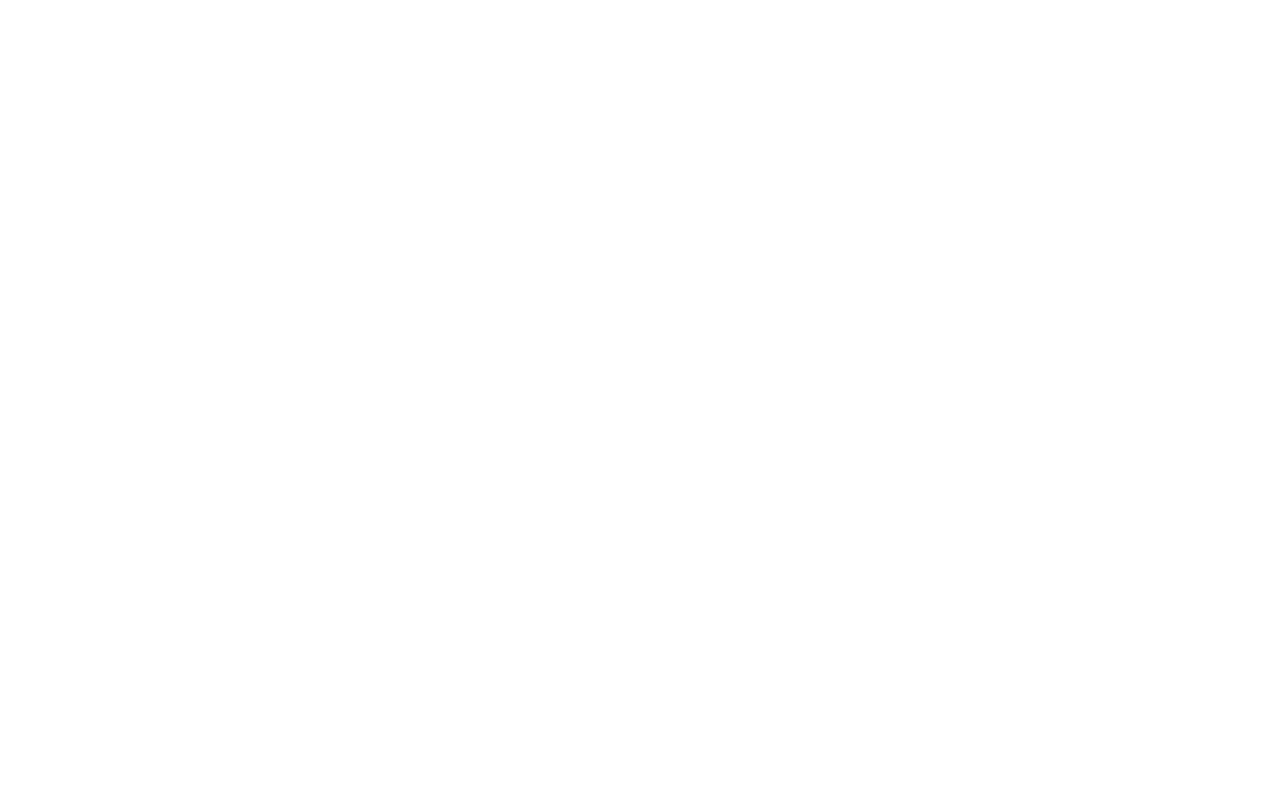
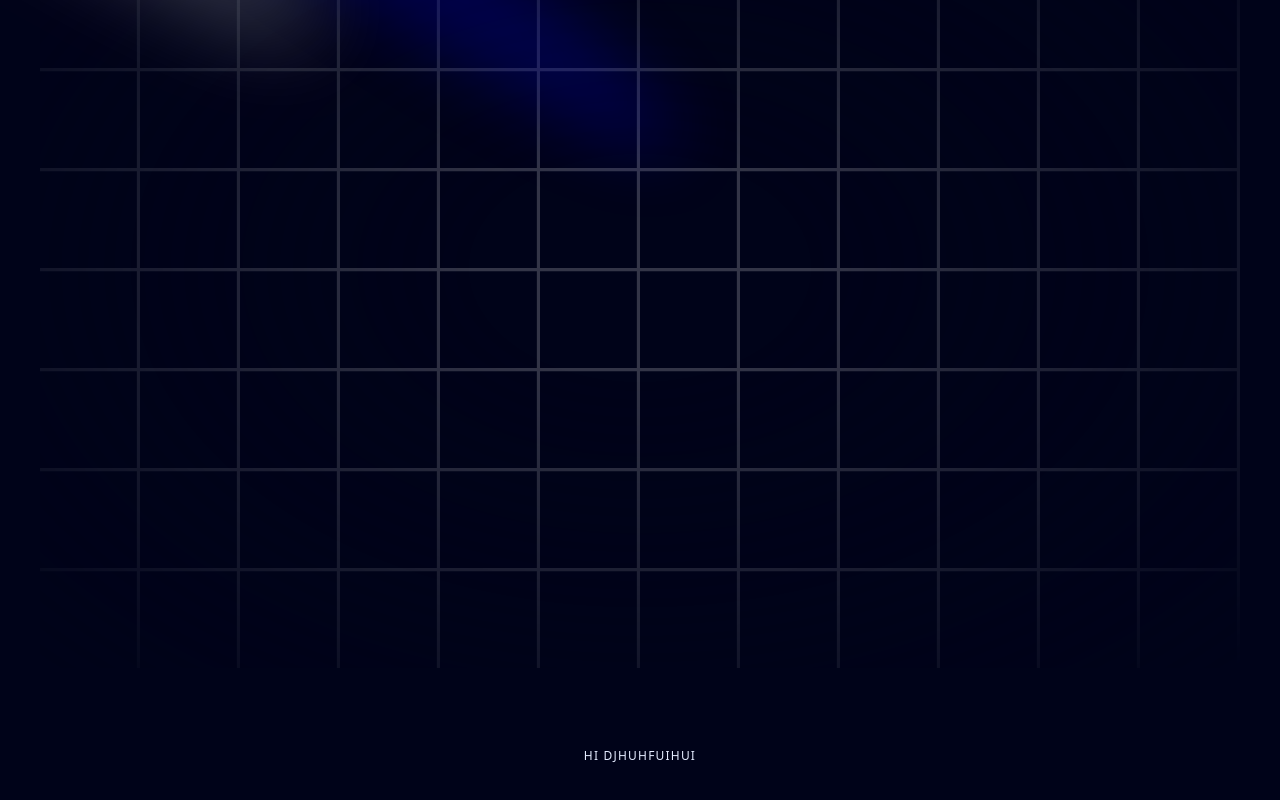
Before and after one commit to pH0enix46/my-PorTFolio---V1, a Next.js app: page / in a window 1280 px wide. Shown: the part 276-1076 px from the top of the page. Before the commit the page ends 800 px from the top, so only its background shows below. Built offline with nearby package versions, Linux system fonts and the light colour scheme.

Commit message:
✅ processing the hero part

```diff
--- a/app/layout.tsx
+++ b/app/layout.tsx
@@ -3,6 +3,7 @@
 import type { Metadata } from "next";
 import { Itim } from "next/font/google";
 import "./globals.css";
+import { ThemeProvider } from "@/components/theme-provider";
 
 // Google `itim` font ---------- ✅ ✅ ✅
 const itim = Itim({
@@ -27,7 +28,16 @@
 }>) {
   return (
     <html lang="en">
-      <body className={`${itim.variable} antialiased`}>{children}</body>
+      <body className={`${itim.variable} antialiased`}>
+        <ThemeProvider
+          attribute="class"
+          defaultTheme="dark"
+          enableSystem
+          disableTransitionOnChange
+        >
+          {children}
+        </ThemeProvider>
+      </body>
     </html>
   );
 }
--- a/components/Hero.tsx
+++ b/components/Hero.tsx
@@ -1,5 +1,6 @@
 // // //
 
+import HeroDescription from "./content/HeroDescription";
 import { Spotlight } from "./ui/Spotlight";
 
 // Hero function ---------- ✅ ✅ ✅
@@ -17,6 +18,16 @@
         />
         <Spotlight className="top-28 left-80 h-[80vh] w-[50vw]" fill="blue" />
       </div>
+
+      <div className="h-screen w-full dark:bg-black-100 bg-white relative dark:bg-grid-white/[0.2] bg-grid-black/[0.3] flex items-center justify-center">
+        <div className="absolute pointer-events-none inset-0 flex items-center justify-center dark:bg-black-100 bg-white [mask-image:radial-gradient(ellipse_at_center,transparent_20%,black)]"></div>
+      </div>
+
+      <div className="flex justify-center relative my-20 z-10">
+        <div className="max-w-[88vw] md:max-w-2xl lg:max-w-[60vw]">
+          <HeroDescription />
+        </div>
+      </div>
     </div>
   );
 }
--- /dev/null
+++ b/components/content/HeroDescription.tsx
@@ -0,0 +1,13 @@
+// // //
+
+import React from "react";
+
+export default function HeroDescription() {
+  return (
+    <div>
+      <h2 className="uppercase tracking-widest text-xs text-center text-blue-100 max-w-80">
+        HI djhuhfuihui
+      </h2>
+    </div>
+  );
+}
--- /dev/null
+++ b/components/theme-provider.tsx
@@ -0,0 +1,16 @@
+// // //
+
+// Next.js Dark mode ---------- ✅ ✅ ✅
+// https://ui.shadcn.com/docs/dark-mode/next
+"use client";
+
+import * as React from "react";
+import { ThemeProvider as NextThemesProvider } from "next-themes";
+
+export function ThemeProvider({
+  children,
+  ...props
+}: React.ComponentProps<typeof NextThemesProvider>) {
+  return <NextThemesProvider {...props}>{children}</NextThemesProvider>;
+}
+// ---------- ⛔️ ⛔️ ⛔️
--- a/components/ui/Spotlight.tsx
+++ b/components/ui/Spotlight.tsx
@@ -4,6 +4,7 @@
 import { cn } from "@/lib/utils";
 
 // Aceternity UI (SPOTLIGHT) ---------- ✅ ✅ ✅
+// https://ui.aceternity.com/components/spotlight
 type SpotlightProps = {
   className?: string;
   fill?: string;
--- a/package.json
+++ b/package.json
@@ -13,6 +13,7 @@
     "mini-svg-data-uri": "^1.4.4",
     "motion": "^12.4.1",
     "next": "15.1.6",
+    "next-themes": "^0.4.4",
     "react": "^19.0.0",
     "react-dom": "^19.0.0",
     "tailwind-merge": "^3.0.1",
```
Also changed, not shown: 2 other files (tests, documents, lock files or other folders).
